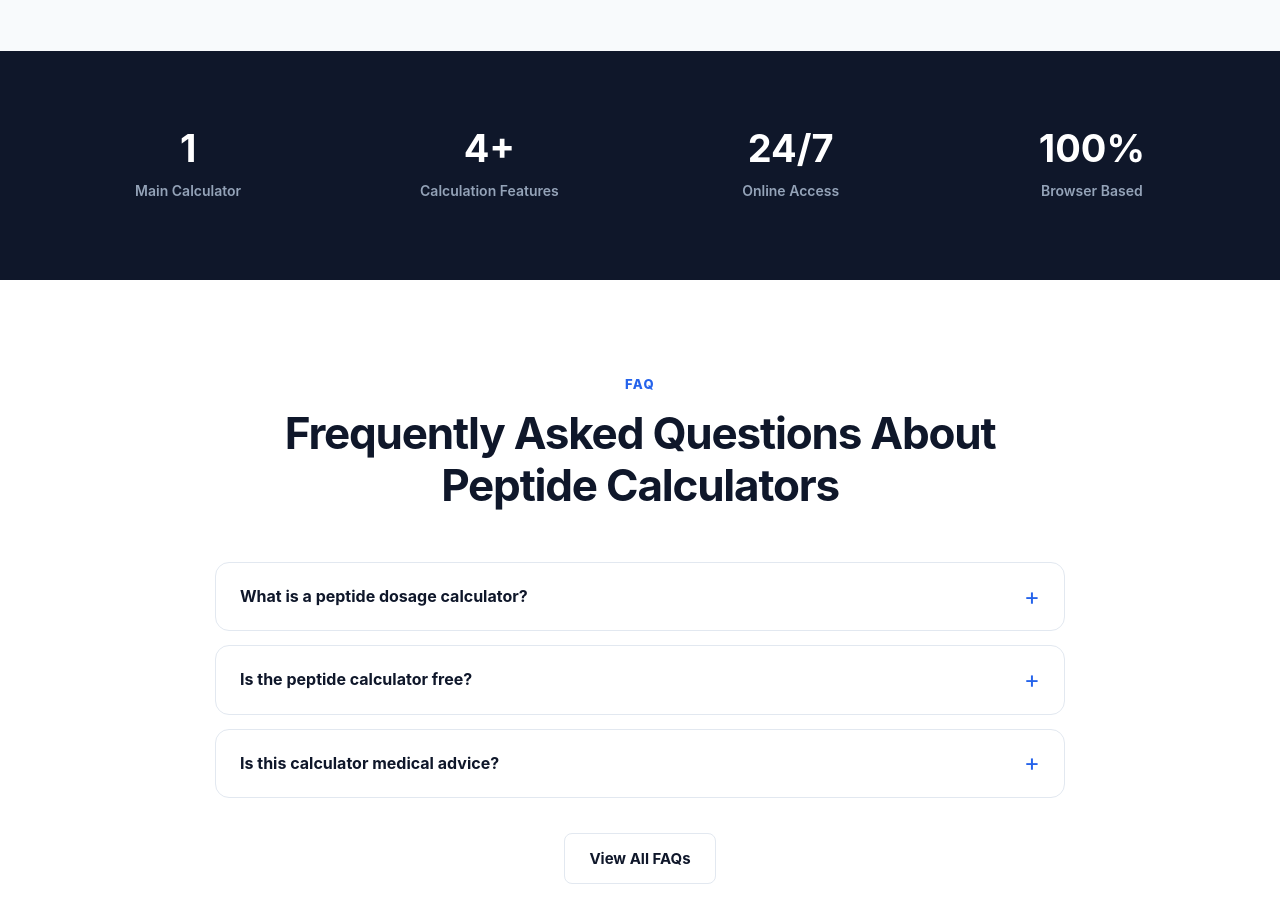
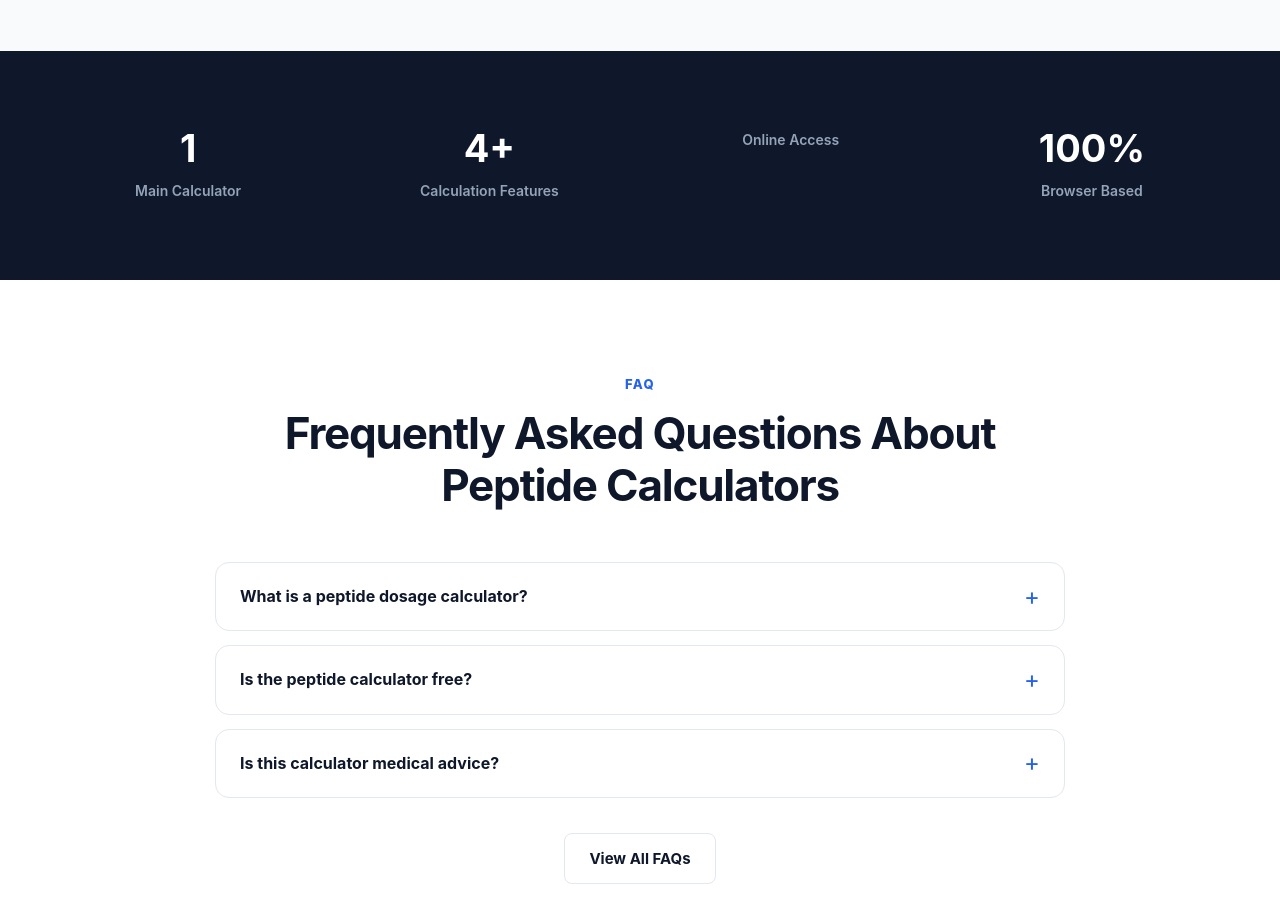
Before and after one commit to Rohan-Naeem/peptide-calculator, a plain HTML site: page index.html in a window 1280 px wide. Shown: the part 3200-4122 px from the top of the page. Drawn offline with Linux system fonts and the light colour scheme.

Commit message:
Remove 24/7 wording from stats strip

```diff
--- a/index.html
+++ b/index.html
@@ -497,7 +497,6 @@
                     </div>
 
                     <div class="fact-item">
-                        <strong>24/7</strong>
                         <span>Online Access</span>
                     </div>
 
```
